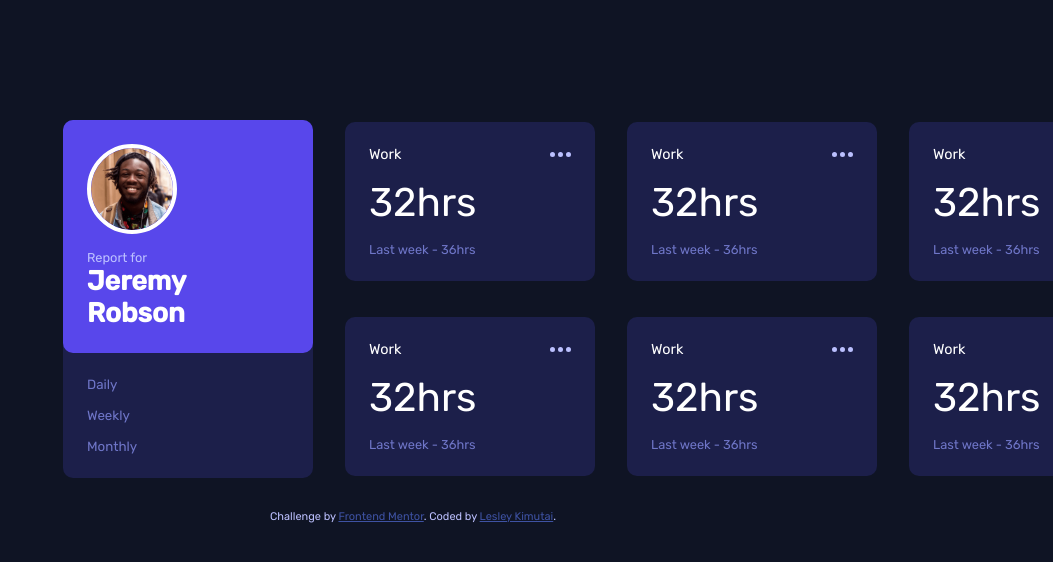
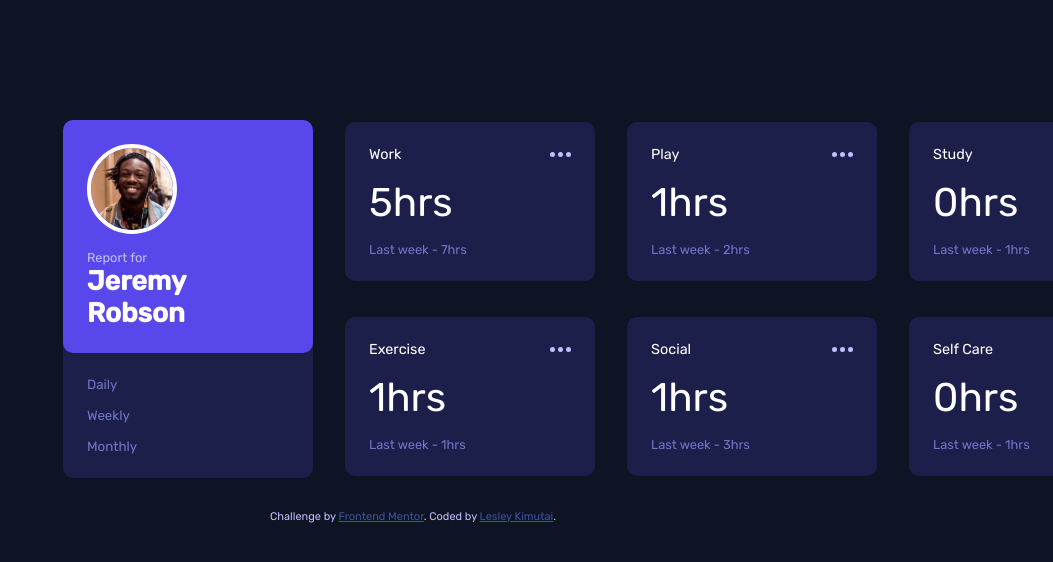
Before and after one commit to issagoodlifeInc/timetracking-dashboard, a React (Create React App) app: page / in a window 1280 px wide. Shown: the top 562 px of the page, without its empty margins (227-1280 px from the left). Built offline with nearby package versions, Linux system fonts and the light colour scheme.

Commit message:
Adding the json data dynamically

```diff
--- a/src/App.js
+++ b/src/App.js
@@ -1,21 +1,26 @@
-import React from "react";
+import React, { useState } from "react";
 import data from "./data.json";
 import User from "./components/User";
 import Card from "./components/Card";
 import Footer from "./components/Footer";
 
 const App = () => {
-  console.log(data);
+  const [timeframe, setTimeframe] = React.useState("weekly");
+
+  const timeCards = data.map((card) => {
+    return (
+      <Card
+        title={card.title}
+        current={card.timeframes.daily.current}
+        lastweek={card.timeframes.daily.previous}
+      />
+    );
+  });
   return (
     <>
       <main>
         <User />
-        <Card />
-        <Card />
-        <Card />
-        <Card />
-        <Card />
-        <Card />
+        {timeCards}
       </main>
       <Footer />
     </>
--- a/src/components/Card.js
+++ b/src/components/Card.js
@@ -1,17 +1,17 @@
 import React from "react";
 import ellipsis from "../images/icon-ellipsis.svg";
 
-const Card = () => {
+const Card = ({ title, current, lastweek }) => {
   return (
     <div className="card">
       <div className="top--card">
-        <h4 className="card--title">Work</h4>
+        <h4 className="card--title">{title}</h4>
         <img src={ellipsis} alt="" />
       </div>
 
       <div className="bottom--card">
-        <h2 className="time--now">32hrs</h2>
-        <p className="time--lastweek">Last week - 36hrs</p>
+        <h2 className="time--now">{current}hrs</h2>
+        <p className="time--lastweek">Last week - {lastweek}hrs</p>
       </div>
     </div>
   );
```
